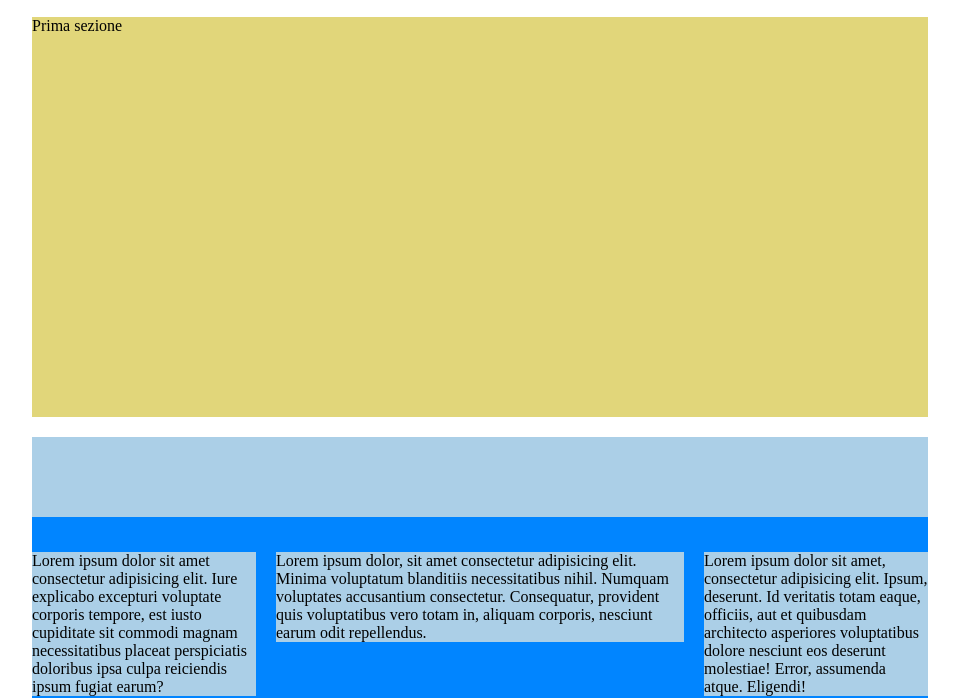
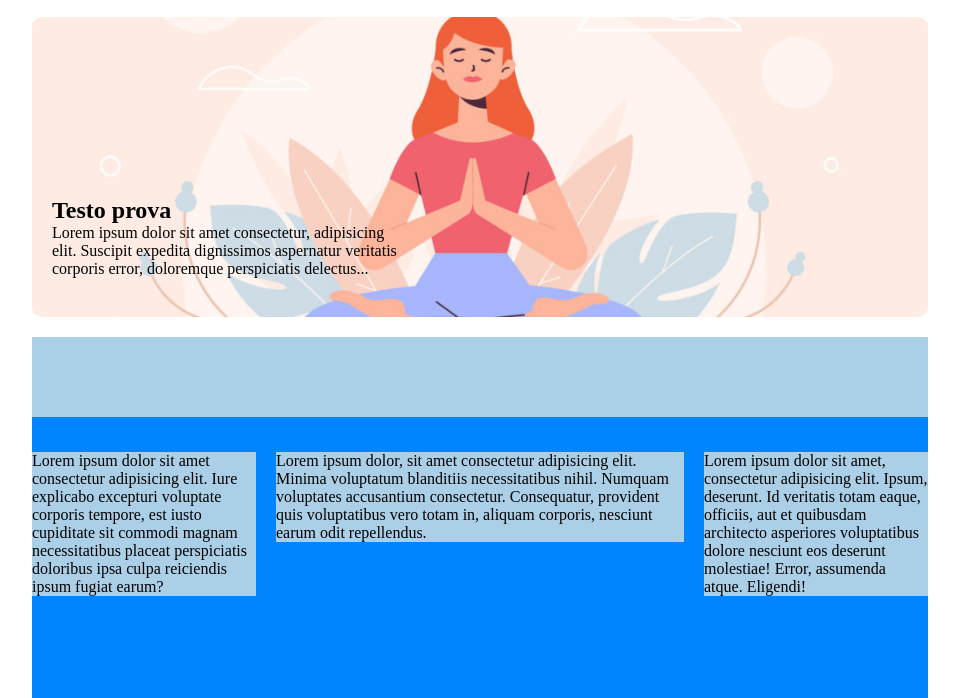
Before and after one commit to DarioDa86/htmlcss-wp, a plain HTML site: page index.html in a window 1280 px wide. Shown: the part 122-820 px from the top of the page, without its empty margins (160-1119 px from the left). Drawn offline with Linux system fonts and the light colour scheme.

Commit message:
inserite immagine banner/hero con testo

```diff
--- a/css/style.css
+++ b/css/style.css
@@ -24,26 +24,6 @@ header{
     margin-bottom: 20px;
 }
 
-/* inizio secondo container */
-.first-container{
-    height: 400px;
-    background-color: #e1d67a;
-    margin-bottom: 20px;
-}
-
-/* inizio secondo container */
-.second-container{
-    height: 500px;
-    background-color: #0185ff;
-    margin-bottom: 5px;
-}
-
-.col-common {
-    height: 80%;
-    float: left;
-    background-color: #abcfe7;
-}
-
 .logo-neori {
     width: 180px;
     padding-right: 20px;
@@ -64,6 +44,44 @@ a {
     text-decoration: none;
     color: #868686;
 }
+/* /fine HEADER */
+
+
+/* inizio primo container */
+.first-container{
+    margin-bottom: 20px;
+    position: relative;
+}
+
+.banner-hero {
+    background-image: url(../img/banner.jpg);
+    height: 300px;
+    width: 100%;
+    background-size: cover;
+    background-position: center;
+    border-radius: 10px;
+}
+
+.testo-banner-hero {
+    max-width: 350px;
+    position: absolute;
+    margin-top: 180px;
+    margin-left: 20px;
+}
+
+/* inizio secondo container */
+.second-container{
+    height: 500px;
+    background-color: #0185ff;
+    margin-bottom: 5px;
+}
+
+.col-common {
+    height: 80%;
+    float: left;
+    background-color: #abcfe7;
+}
+
 
 .col-header{
     height: 80px;
--- a/index.html
+++ b/index.html
@@ -19,15 +19,19 @@
                     <li><a href="#">BLOG</a></li>
                     <li><a href="#">SHOP</a></li>
                     <li><a href="#">CONTACT</a></li>
-
                 </nav>
             </header>
             <!-- /intestazione -->
             <!-- Inizio main -->
             <main>
-                <div class="first-container">
-                    <section>Prima sezione</section>
-                </div>
+                <section class="first-container clearfix">
+                    <div class="banner-hero">
+                            <div class="testo-banner-hero">
+                                <h1>Testo prova</h1>
+                                <p>Lorem ipsum dolor sit amet consectetur, adipisicing elit. Suscipit expedita dignissimos aspernatur veritatis corporis error, doloremque perspiciatis delectus...</p>
+                            </div>
+                    </div>
+                </section>
                 <div class="second-container clearfix">
                     <div class="col-header"></div>
                     <div class="row-col">
```
